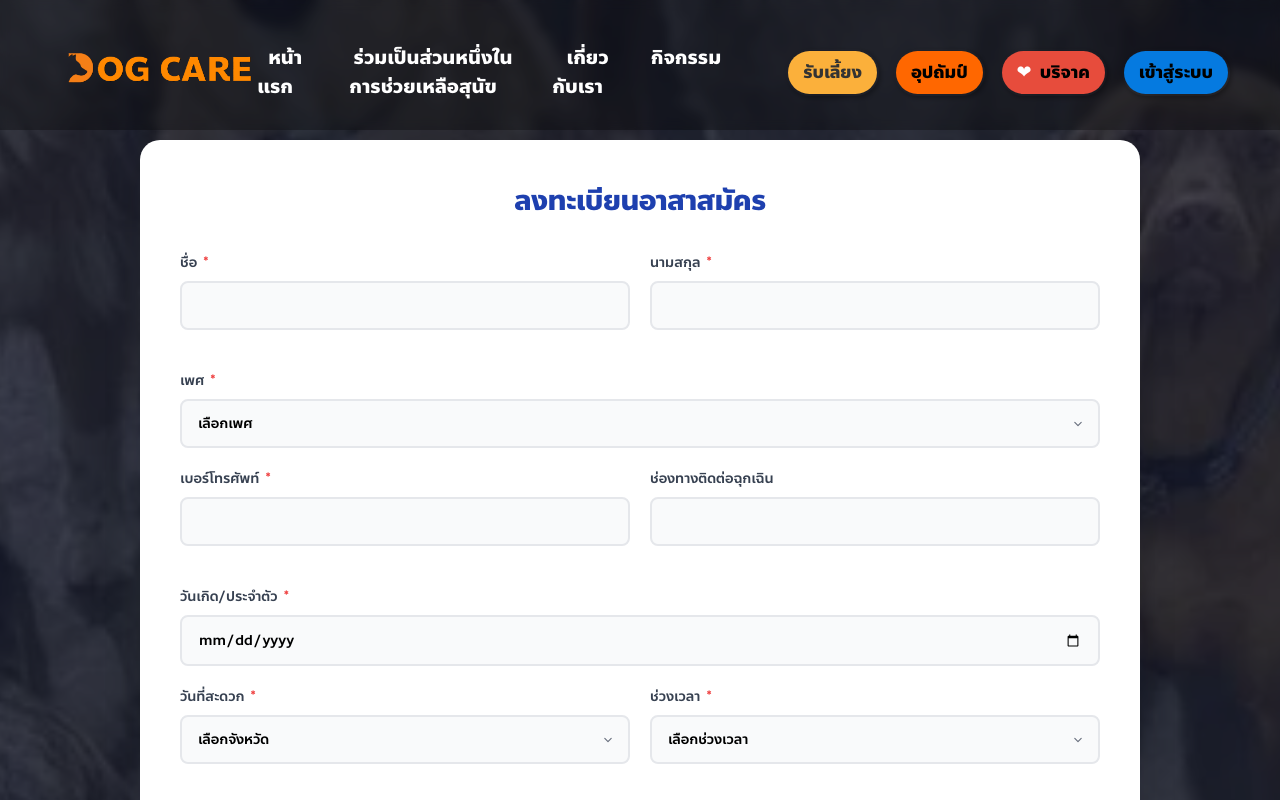
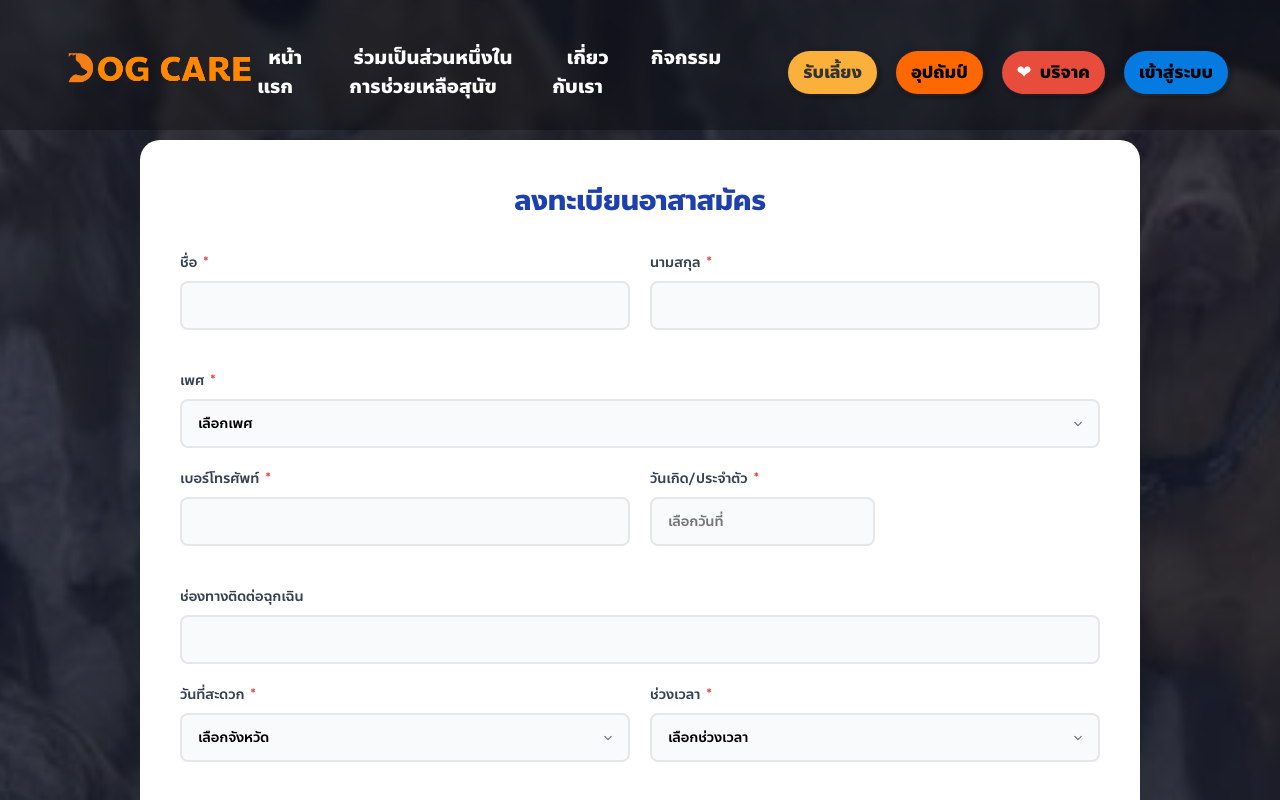
Before and after one commit to 10kaslongas2912-cmd/project-sa, a React (Vite) app in the folder frontend/: page /volunteer in a window 1280 px wide. Shown: the top 800 px of the page. Built offline with nearby package versions, Linux system fonts and the light colour scheme; a web font is replaced by a local one.

Commit message:
update2.1.0
-update volunteer form
-add new package

```diff
--- a/frontend/package.json
+++ b/frontend/package.json
@@ -15,6 +15,7 @@
     "dayjs": "^1.11.13",
     "framer-motion": "^12.23.12",
     "react": "^19.1.0",
+    "react-datepicker": "^8.7.0",
     "react-dom": "^19.1.0",
     "react-responsive-carousel": "^3.2.23",
     "react-router-dom": "^6.30.1"
--- a/frontend/src/pages/Volunteer/index.tsx
+++ b/frontend/src/pages/Volunteer/index.tsx
@@ -1,6 +1,8 @@
 import React from 'react';
 import './style.css';
 import NavigationBar from '../../components/NavigationBar';
+import DatePicker from "react-datepicker";
+import "react-datepicker/dist/react-datepicker.css";
 
 const VolunteerPage: React.FC = () => {
   const [formData, setFormData] = React.useState({
@@ -9,7 +11,7 @@ const VolunteerPage: React.FC = () => {
     gender: '',
     phoneNumber: '',
     emergencyContact: '',
-    birthDate: '',
+    birthDate: null as Date | null,
     province: '',
     experience: '',
     motivation: '',
@@ -109,6 +111,26 @@ const VolunteerPage: React.FC = () => {
             </div>
 
             <div className="form-group">
+              <label htmlFor="birthDate">
+                วันเกิด/ประจำตัว <span className="required">*</span>
+              </label>
+              <DatePicker
+                id="birthDate"
+                selected={formData.birthDate}
+                onChange={(date) => setFormData({...formData, birthDate: date})}
+                dateFormat="dd/MM/yyyy"
+                placeholderText="เลือกวันที่"
+                showYearDropdown
+                showMonthDropdown
+                dropdownMode="select"
+                maxDate={new Date()}
+                required
+                className="date-picker-input"
+              />
+            </div>
+          </div>
+
+          <div className="form-group">
               <label htmlFor="emergencyContact">
                 ช่องทางติดต่อฉุกเฉิน
               </label>
@@ -119,21 +141,6 @@ const VolunteerPage: React.FC = () => {
                 value={formData.emergencyContact}
                 onChange={handleInputChange}
               />
-            </div>
-          </div>
-
-          <div className="form-group">
-            <label htmlFor="birthDate">
-              วันเกิด/ประจำตัว <span className="required">*</span>
-            </label>
-            <input
-              type="date"
-              id="birthDate"
-              name="birthDate"
-              value={formData.birthDate}
-              onChange={handleInputChange}
-              required
-            />
           </div>
 
           <div className="form-row">
```
Also changed, not shown: frontend/src/pages/Volunteer/style.css (line endings or trailing spaces), 1 other file (tests, documents, lock files or other folders).
